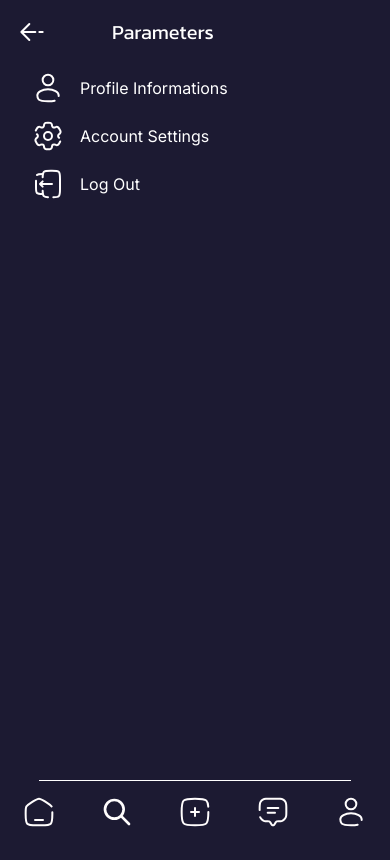
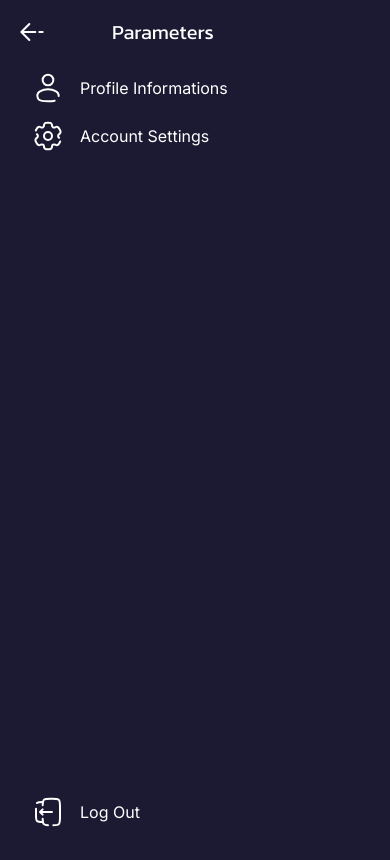
Before and after one commit to WildCodeSchool/2024-12-orleans-cda-project3-team-c, a React (Vite) app in the folder packages/frontend/web/: page /parameters in a window 390 px wide. Built offline with nearby package versions, Linux system fonts and the light colour scheme.

Commit message:
continue  responsive

```diff
--- a/packages/frontend/web/src/app.tsx
+++ b/packages/frontend/web/src/app.tsx
@@ -1,11 +1,25 @@
-import { Outlet } from 'react-router-dom';
+import { Outlet, useLocation } from 'react-router-dom';
 
 import NavBar from './components/navbar';
 
 export default function App() {
+  const location = useLocation();
+
+  const hideMobileNavbarRoutes = [
+    '/parameters',
+    '/account-settings',
+    '/edit-bio',
+    '/edit-mail',
+    '/edit-username',
+    '/edit-password',
+    '/profile-informations',
+  ];
+
+  const isMobileHidden = hideMobileNavbarRoutes.includes(location.pathname);
+
   return (
-    <div className='flex h-full w-full'>
-      <NavBar />
+    <div className='flex h-dvh w-full'>
+      <NavBar isMobileHidden={isMobileHidden} />
       <main className='h-full w-full'>
         <Outlet />
       </main>
--- a/packages/frontend/web/src/components/navbar.tsx
+++ b/packages/frontend/web/src/components/navbar.tsx
@@ -11,6 +11,10 @@ type NavItemProps = {
   readonly to: string;
   readonly icon: string;
   readonly label: string;
+};
+
+type NavBarProps = {
+  readonly isMobileHidden?: boolean;
 };
 
 const navItems: NavItemProps[] = [
@@ -33,9 +37,10 @@ function NavItem({ to, icon, label }: NavItemProps) {
   );
 }
 
-export default function NavBar() {
+export default function NavBar({ isMobileHidden = false }: NavBarProps) {
   return (
     <>
+      {/* Desktop Nav */}
       <nav className='hidden h-dvh w-56 pt-8 pl-8 sm:block'>
         <h1 className='font-title pb-8 text-6xl font-bold'>{'Mingo'}</h1>
         <ul className='flex h-[70dvh] list-none flex-col space-y-2 border-r-2 border-purple-900'>
@@ -45,6 +50,8 @@ export default function NavBar() {
         </ul>
       </nav>
 
+      {/* Mobile Nav */}
+      {!isMobileHidden && (
         <nav className='fixed bottom-0 h-16 bg-purple-950 sm:hidden'>
           <ul className='relative flex w-dvw justify-around pt-4 pb-4 after:absolute after:top-0 after:left-[10%] after:w-[80%] after:border-t'>
             {navItems
@@ -63,6 +70,7 @@ export default function NavBar() {
               ))}
           </ul>
         </nav>
+      )}
     </>
   );
 }
--- a/packages/frontend/web/src/pages/parameters.tsx
+++ b/packages/frontend/web/src/pages/parameters.tsx
@@ -44,14 +44,14 @@ export default function Parameters() {
           </li>
         </div>
 
-        <div>
-          <li className='h-12 max-w-fit'>
+        <div className='mb-8 flex h-full items-end'>
+          <li>
             <Link
               className='flex flex-row items-center text-center'
               to='/logout'
             >
               <img
-                className='mt-2 mr-4 mb-2 h-8 w-8'
+                className='mr-4 h-8 w-8'
                 src={logoutIcon}
                 alt='logout icon'
               />
```
Lines whose indentation alone changed are shown as unchanged.
